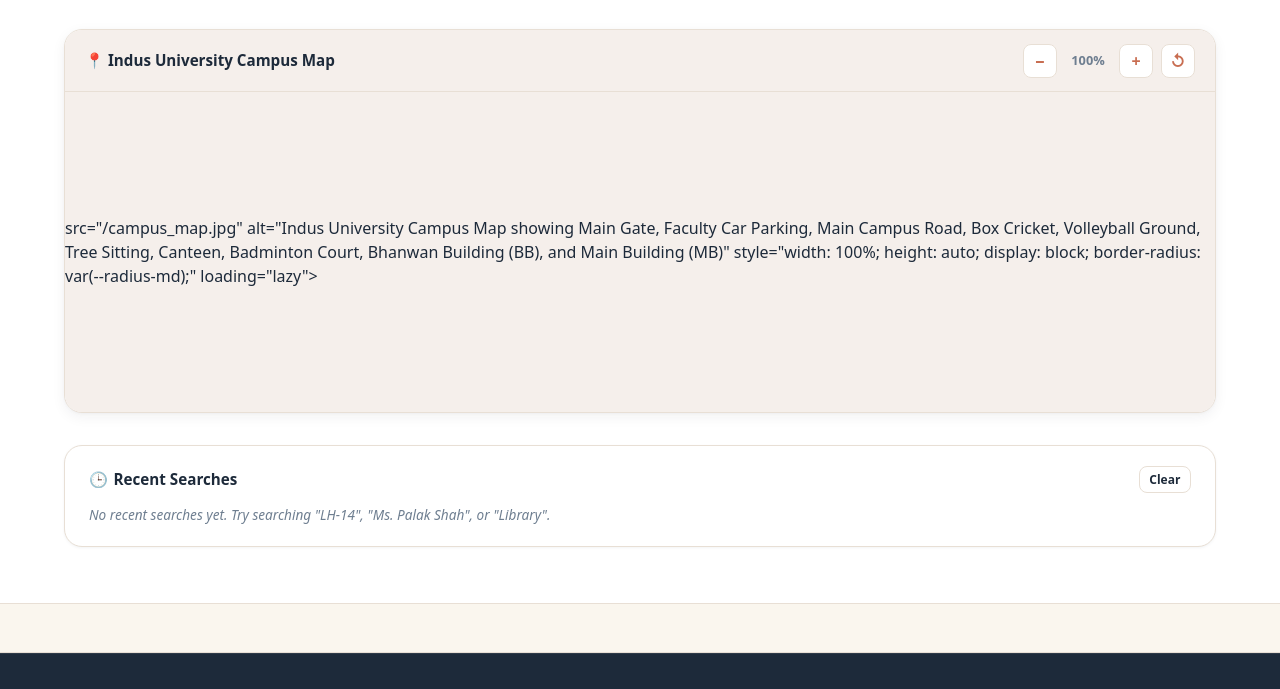
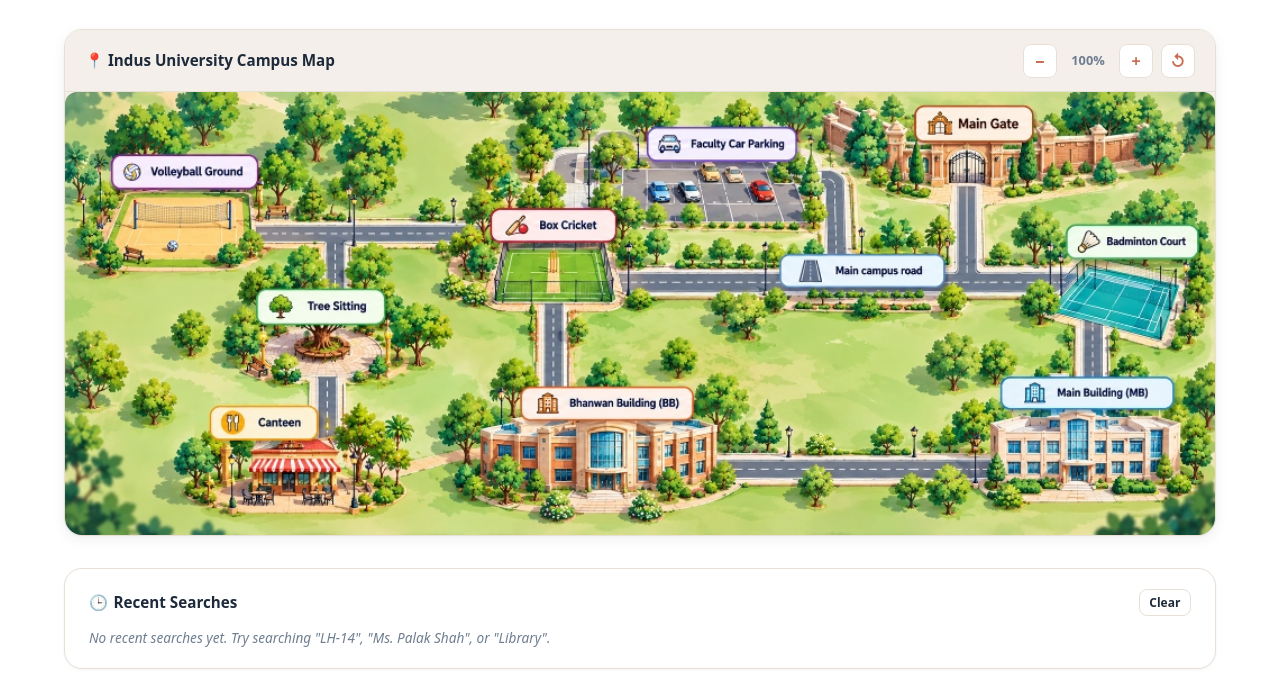
Before and after one commit to Dsouza-Simran/inside-indus-final, a plain HTML site: page index.html in a window 1280 px wide. Shown: the part 1356-2045 px from the top of the page. Drawn offline with Linux system fonts and the light colour scheme.

Commit message:
Fix campus map image path

```diff
--- a/index.html
+++ b/index.html
@@ -232,7 +232,7 @@
 
             <!-- Interactive Campus Map Image -->
             <div class="map-viewport" id="map-viewport-container" style="height: auto; min-height: 320px; padding: 0; overflow: hidden; position: relative;">
-     src="/campus_map.jpg"
+     <img src="/campus_map.jpg"
                    alt="Indus University Campus Map showing Main Gate, Faculty Car Parking, Main Campus Road, Box Cricket, Volleyball Ground, Tree Sitting, Canteen, Badminton Court, Bhanwan Building (BB), and Main Building (MB)"
                    style="width: 100%; height: auto; display: block; border-radius: var(--radius-md);"
                    loading="lazy">
```
